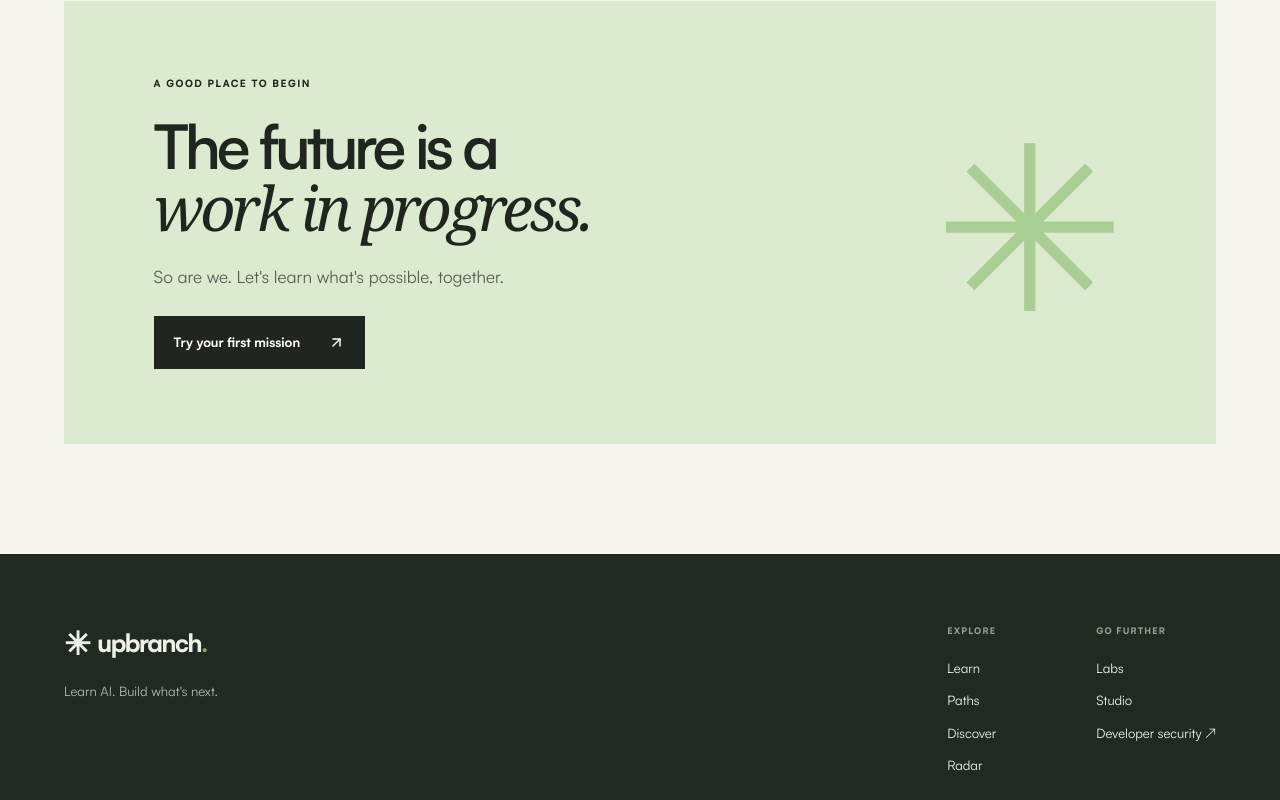
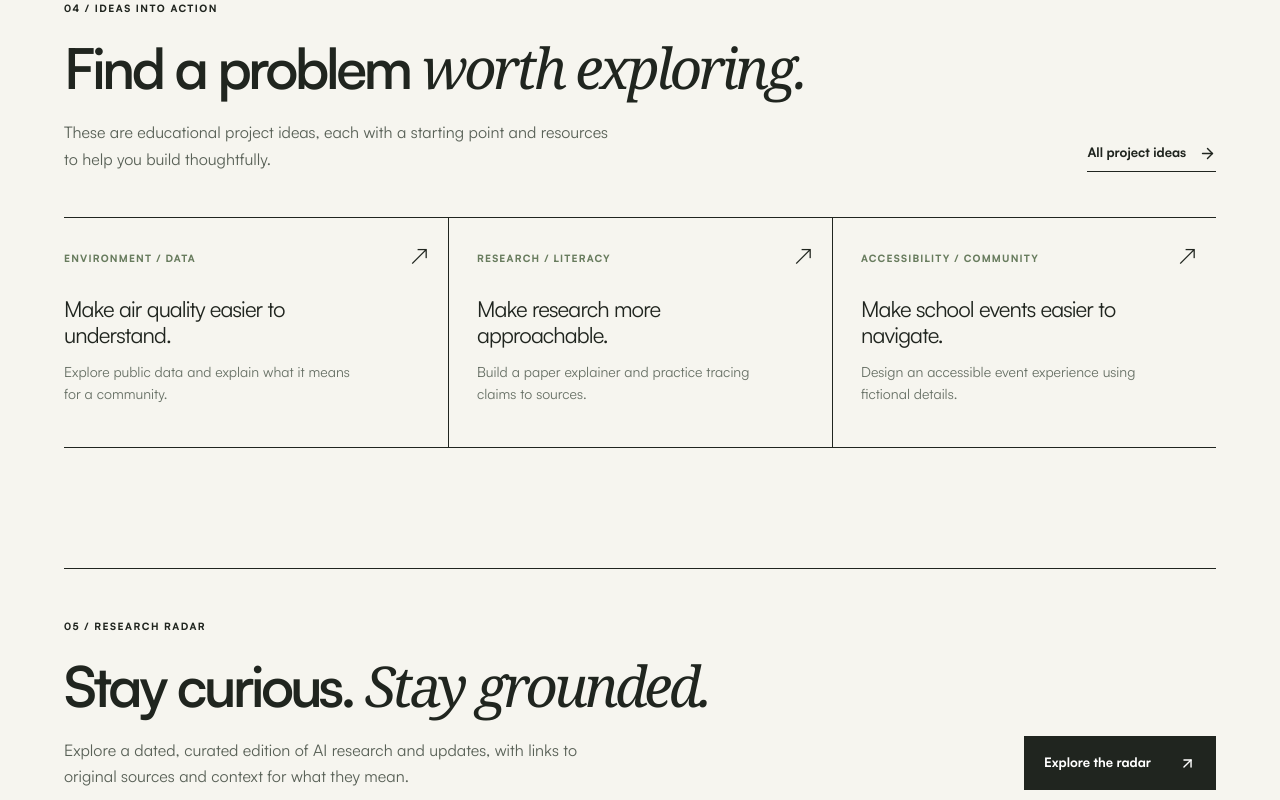
Before and after one commit to iecclodd/upbranch, a Next.js app: page / in a window 1280 px wide. Shown: the part 3220-4020 px from the top of the page. Built offline with nearby package versions, Linux system fonts and the light colour scheme.

Commit message:
Add project and research previews to homepage

```diff
--- a/app/globals.css
+++ b/app/globals.css
@@ -52,7 +52,7 @@ body {
 :root { --font-instrument-serif: Georgia, serif; --font-geist-mono: ui-monospace, monospace; }
 .upbranch { --ub-ink: #20251f; --ub-cream: #f6f5ef; --ub-lime: #c8ee91; color: var(--ub-ink); background: var(--ub-cream); font-family: var(--font-satoshi), Arial, sans-serif; overflow: clip; }
 .upbranch *, .upbranch *::before, .upbranch *::after { box-sizing: border-box; border-color: rgba(32,37,31,.18); }
-.upbranch a { color: inherit; text-decoration: none; }
+:where(.upbranch a) { color: inherit; text-decoration: none; }
 .upbranch a:focus-visible, .upbranch summary:focus-visible { outline: 3px solid #648c49; outline-offset: 4px; }
 .ub-wrap { width: min(100% - 10%, 1370px); margin-inline: auto; }
 .ub-skip { position: fixed; z-index: 100; top: 8px; left: 8px; background: #fff; padding: 12px; transform: translateY(-150%); }
@@ -123,3 +123,21 @@ body {
 @media (max-width: 800px) { .ub-header-inner { min-height: 72px; }.ub-desktop-nav, .ub-nav-cta { display: none; }.ub-mobile-nav { display: block; margin-left: auto; position: relative; }.ub-mobile-nav summary { list-style: none; cursor: pointer; padding: 12px; }.ub-mobile-nav summary::-webkit-details-marker { display: none; }.ub-mobile-nav summary span { display: block; width: 23px; height: 2px; background: #20251f; margin: 5px 0; }.ub-mobile-nav nav { position: absolute; right: 0; top: 48px; z-index: 20; width: 220px; background: #f6f5ef; border: 1px solid #b5bdb1; box-shadow: 0 15px 30px #20251f20; padding: 10px 18px; }.ub-mobile-nav nav a { display: flex; justify-content: space-between; padding: 12px 0; border-bottom: 1px solid #d9ded4; font-size: 14px; }.ub-mobile-nav nav a:last-child { border: 0; }.ub-hero { grid-template-columns: 1fr; gap: 45px; padding-top: 55px; }.ub-hero h1 { font-size: clamp(48px,9vw,72px); }.ub-hero-note { margin-top: 35px; }.ub-visual { min-height: 460px; }.ub-marquee > div { justify-content: center; flex-wrap: wrap; padding: 18px 0; }.ub-marquee span:nth-last-child(-n+2) { display: none; }.ub-section { padding-block: 80px; }.ub-section-intro { grid-template-columns: 1fr auto; }.ub-section-intro > .ub-eyebrow { grid-column: 1 / -1; }.ub-problem-grid { margin-top: 45px; }.ub-practice-grid { grid-template-columns: 1fr; gap: 55px; }.ub-practice { padding-block: 80px; }.ub-final-mark { font-size: 140px; } }
 @media (max-width: 560px) { .ub-wrap, .ub-header-inner { width: calc(100% - 40px); }.ub-hero { padding-bottom: 45px; }.ub-hero h1 { font-size: 47px; }.ub-hero-copy > p { font-size: 16px; }.ub-visual { min-height: 350px; }.ub-visual-tag { font-size: 8px; }.ub-section-intro h2, .ub-practice h2, .ub-final h2 { font-size: 43px; }.ub-problem-grid, .ub-path-grid { grid-template-columns: 1fr; }.ub-problem { min-height: auto; padding: 24px 0 30px !important; border-bottom: 1px solid; }.ub-problem + .ub-problem { border-left: 0; }.ub-problem h3 { margin-top: 25px; }.ub-path-card { min-height: 280px; }.ub-path-grid { margin-top: 45px; }.ub-workspace-body { padding: 25px; }.ub-final { padding: 45px 25px; margin-bottom: 65px; }.ub-final-mark { display: none; }.ub-footer-top { display: block; }.ub-footer-links { margin-top: 45px; gap: 60px; }.ub-footer-bottom { gap: 15px; flex-direction: column; margin-top: 50px; } }
 @media (prefers-reduced-motion: reduce) { .upbranch *, .upbranch *::before, .upbranch *::after { scroll-behavior: auto !important; transition: none !important; } }
+
+.ub-projects { padding-bottom: 120px; }
+.ub-projects-heading { display: flex; justify-content: space-between; align-items: end; gap: 30px; }
+.ub-projects-heading h2, .ub-radar h2 { font-size: clamp(40px, 4.4vw, 64px); line-height: 1.05; letter-spacing: -.06em; font-weight: 600; margin: 22px 0; }
+.ub-projects-heading p, .ub-radar p { max-width: 560px; color: #596157; font-size: 16px; line-height: 1.65; }
+.ub-projects-heading .ub-text-link { flex: none; }
+.ub-project-grid { display: grid; grid-template-columns: repeat(3, 1fr); margin-top: 45px; border-top: 1px solid; }
+.ub-project-card { position: relative; min-height: 230px; padding: 26px 42px 26px 0; border-bottom: 1px solid; }
+.ub-project-card + .ub-project-card { padding-left: 28px; border-left: 1px solid; }
+.ub-project-card > span:first-child { font-size: 10px; letter-spacing: .12em; font-weight: 800; color: #687c5e; }
+.ub-project-card h3 { max-width: 290px; font-size: 22px; line-height: 1.2; letter-spacing: -.04em; margin: 28px 0 12px; }
+.ub-project-card p { max-width: 290px; color: #687166; font-size: 14px; line-height: 1.6; }
+.ub-project-arrow { position: absolute; right: 20px; top: 23px; font-size: 21px; transition: transform .2s; }
+.ub-project-card:hover .ub-project-arrow { transform: translate(3px, -3px); }
+.ub-radar { display: flex; align-items: end; justify-content: space-between; gap: 35px; padding: 50px 0; border-top: 1px solid; margin-bottom: 110px; }
+.ub-radar .ub-button { flex: none; }
+@media (max-width: 800px) { .ub-projects { padding-bottom: 80px; }.ub-projects-heading, .ub-radar { align-items: start; flex-direction: column; }.ub-radar { margin-bottom: 70px; } }
+@media (max-width: 560px) { .ub-project-grid { grid-template-columns: 1fr; }.ub-project-card, .ub-project-card + .ub-project-card { min-height: auto; padding: 24px 35px 26px 0; border-left: 0; }.ub-project-card h3 { margin-top: 20px; }.ub-projects-heading h2, .ub-radar h2 { font-size: 40px; } }
--- a/app/page.tsx
+++ b/app/page.tsx
@@ -17,6 +17,8 @@ export default function Home() {
     <section className="ub-section ub-wrap"><div className="ub-section-intro"><div className="ub-eyebrow">01 / THE WHY</div><div><h2>More than knowing<br />how to <em>ask.</em></h2><p>AI can help you do remarkable things. But getting useful results takes more than a prompt. It takes curiosity, context, and a little healthy skepticism.</p></div><ArrowDownRight className="ub-intro-arrow" size={38} strokeWidth={1}/></div><div className="ub-problem-grid">{problems.map(([n,title,body]) => <article className="ub-problem" key={n}><span className="ub-number">{n} /</span><h3>{title}</h3><p>{body}</p><span className="ub-problem-star">✳</span></article>)}</div></section>
     <section className="ub-practice"><div className="ub-wrap ub-practice-grid"><div className="ub-practice-copy"><div className="ub-eyebrow">02 / LEARN BY DOING</div><h2>Make the call.<br /><em>See what happens.</em></h2><p>Practice the choices that matter in a guided, simulated workspace. Give an agent a clear task, review its work, and decide when to step in.</p><Link className="ub-button ub-button-lime" href="/learn/first-agent">Try the first mission <ArrowUpRight size={17}/></Link><div className="ub-practice-note">NO SIGN-IN NEEDED <span>·</span> BUILT FOR BEGINNERS</div></div><div className="ub-workspace"><div className="ub-workspace-head"><div><span className="ub-mini-dot"/><span>FIRST AGENT</span></div><span>SIMULATION / 01</span></div><div className="ub-workspace-body"><div className="ub-workspace-label">YOUR MISSION <span>↗</span></div><h3>Give your agent a better brief.</h3><p>You&apos;re building a simple website. What should your agent know before it starts?</p><div className="ub-choice"><span className="ub-choice-check"><Check size={14}/></span><span>Describe the goal, audience, and what success looks like.</span></div><div className="ub-workspace-feedback"><span>✳</span><div><strong>Clarity is a superpower.</strong><p>A specific brief gives you something concrete to check against later.</p></div></div></div><div className="ub-workspace-foot"><span>LEARN → PRACTICE → BUILD</span><span>01 / 03</span></div></div></div></section>
     <section className="ub-section ub-wrap"><div className="ub-section-intro ub-path-intro"><div className="ub-eyebrow">03 / YOUR NEXT STEP</div><div><h2>Follow your <em>curiosity.</em></h2><p>Start with the foundations, explore how agents work, or find a problem you care about. There&apos;s room to make your own path.</p></div><Link className="ub-circle-link" href="/paths" aria-label="Explore learning paths"><ArrowUpRight size={23}/></Link></div><div className="ub-path-grid"><Link className="ub-path-card ub-path-light" href="/learn"><span>01 / UNDERSTAND</span><div className="ub-path-symbol">✳</div><h3>Learn the essentials.</h3><p>Build a practical foundation for thinking and working with AI.</p><span className="ub-card-link">Explore lessons <ArrowUpRight size={16}/></span></Link><Link className="ub-path-card ub-path-green" href="/paths"><span>02 / PRACTICE</span><div className="ub-path-symbol">⌘</div><h3>Find your path.</h3><p>Grow your skills through guided learning and thoughtful decisions.</p><span className="ub-card-link">Explore paths <ArrowUpRight size={16}/></span></Link><Link className="ub-path-card ub-path-dark" href="/discover"><span>03 / BUILD</span><div className="ub-path-symbol">↗</div><h3>Make something matter.</h3><p>Find an educational project idea and turn curiosity into action.</p><span className="ub-card-link">Discover projects <ArrowUpRight size={16}/></span></Link></div></section>
+    <section className="ub-projects ub-wrap"><div className="ub-projects-heading"><div><div className="ub-eyebrow">04 / IDEAS INTO ACTION</div><h2>Find a problem <em>worth exploring.</em></h2><p>These are educational project ideas, each with a starting point and resources to help you build thoughtfully.</p></div><Link className="ub-text-link" href="/discover">All project ideas <ArrowRight size={17}/></Link></div><div className="ub-project-grid"><Link href="/discover/air-quality-explainer" className="ub-project-card"><span>ENVIRONMENT / DATA</span><h3>Make air quality easier to understand.</h3><p>Explore public data and explain what it means for a community.</p><span className="ub-project-arrow" aria-hidden="true">↗</span></Link><Link href="/discover/paper-research-explorer" className="ub-project-card"><span>RESEARCH / LITERACY</span><h3>Make research more approachable.</h3><p>Build a paper explainer and practice tracing claims to sources.</p><span className="ub-project-arrow" aria-hidden="true">↗</span></Link><Link href="/discover/accessible-event-planner" className="ub-project-card"><span>ACCESSIBILITY / COMMUNITY</span><h3>Make school events easier to navigate.</h3><p>Design an accessible event experience using fictional details.</p><span className="ub-project-arrow" aria-hidden="true">↗</span></Link></div></section>
+    <section className="ub-radar ub-wrap"><div><div className="ub-eyebrow">05 / RESEARCH RADAR</div><h2>Stay curious. <em>Stay grounded.</em></h2><p>Explore a dated, curated edition of AI research and updates, with links to original sources and context for what they mean.</p></div><Link href="/radar" className="ub-button ub-button-dark">Explore the radar <ArrowUpRight size={17}/></Link></section>
     <section className="ub-final ub-wrap"><div><div className="ub-eyebrow">A GOOD PLACE TO BEGIN</div><h2>The future is a<br /><em>work in progress.</em></h2><p>So are we. Let&apos;s learn what&apos;s possible, together.</p><Link className="ub-button ub-button-dark" href="/learn/first-agent">Try your first mission <ArrowUpRight size={17}/></Link></div><div className="ub-final-mark" aria-hidden="true">✳</div></section>
   </main></SiteShell>;
 }
```
